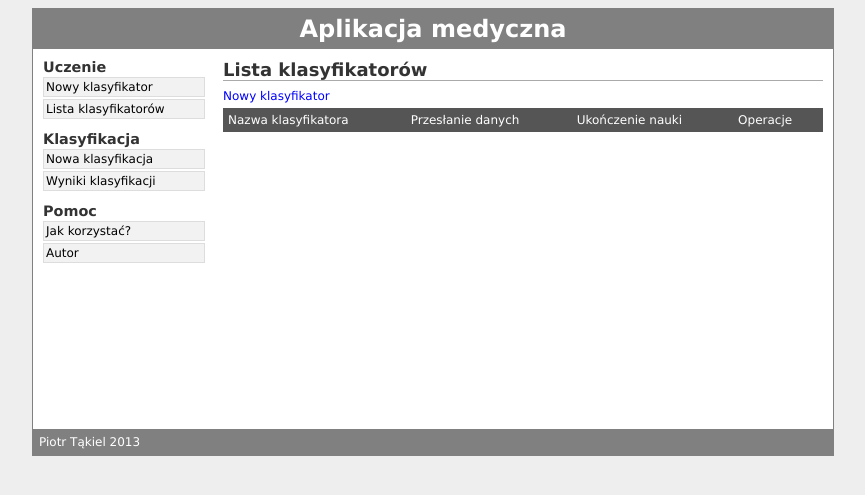
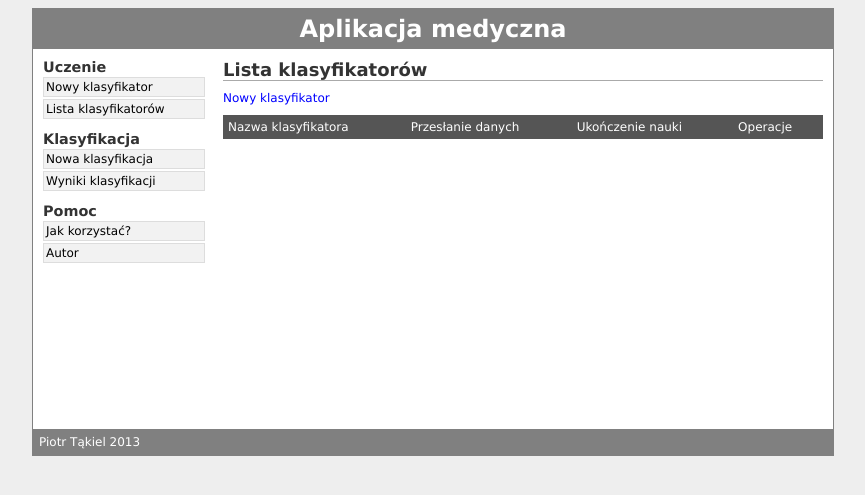
Before and after one commit to tolkjen/Degree, a Django app: page /med/trained/ in a window 1280 px wide. Shown: the top 495 px of the page, without its empty margins (207-1072 px from the left). Run offline with Django 3.2, Linux system fonts and the light colour scheme; data that the repository does not hold is empty.

Commit message:
Fix CSS <p> and <a> vertical margins.

```diff
--- a/Django/med/static/med/style.css
+++ b/Django/med/static/med/style.css
@@ -112,8 +112,12 @@ div.content p
 
 div.content a
 {
+	margin-top: 10px;
+	margin-bottom: 10px;
+	padding: 0;
 	color: blue;
 	text-decoration: none;
+	display: block;
 }
 
 div.content table
@@ -163,6 +167,13 @@ div.content form
 	margin: 0 auto;
 	/*width: 400px;*/
 	overflow: auto;
+}
+
+div.content table a
+{
+	margin-top: 2px;
+	margin-bottom: 2px;
+	display: inline;
 }
 
 div.content form div
```
